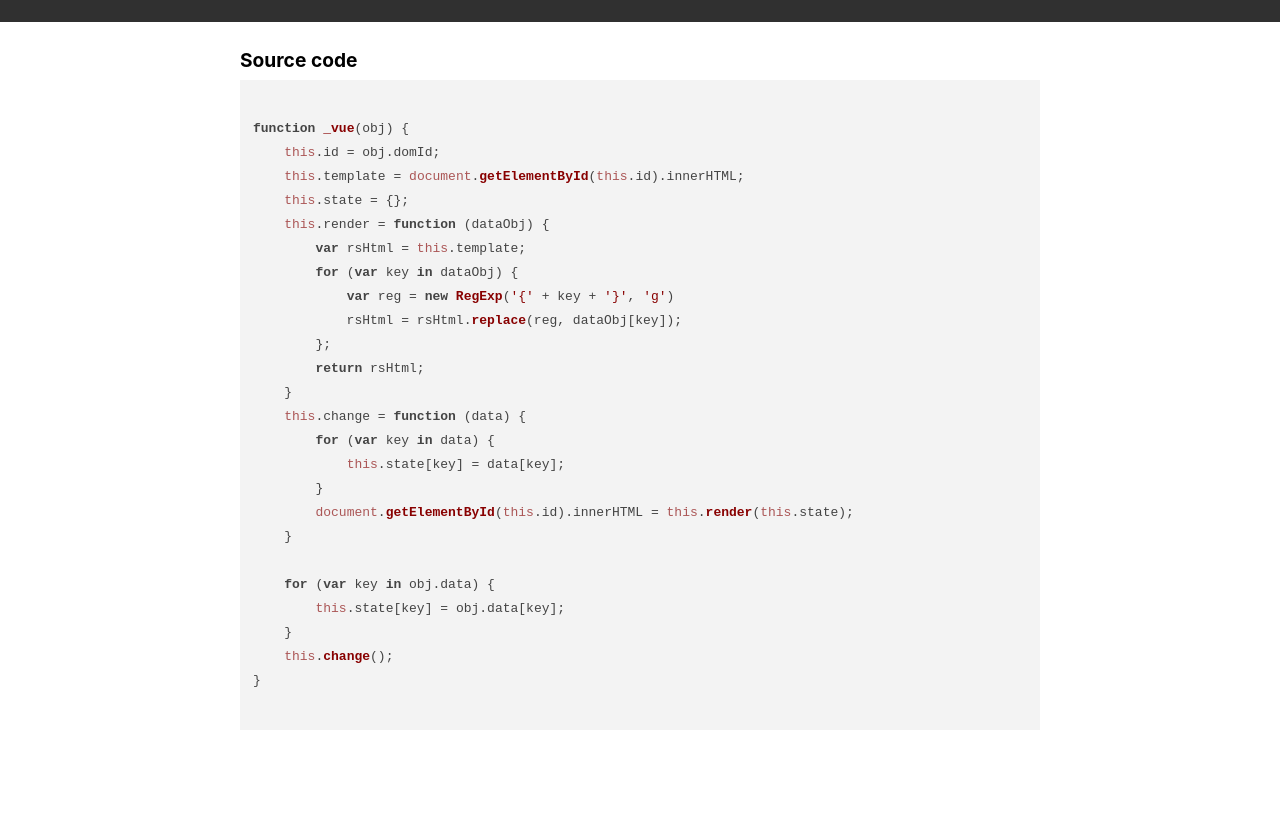
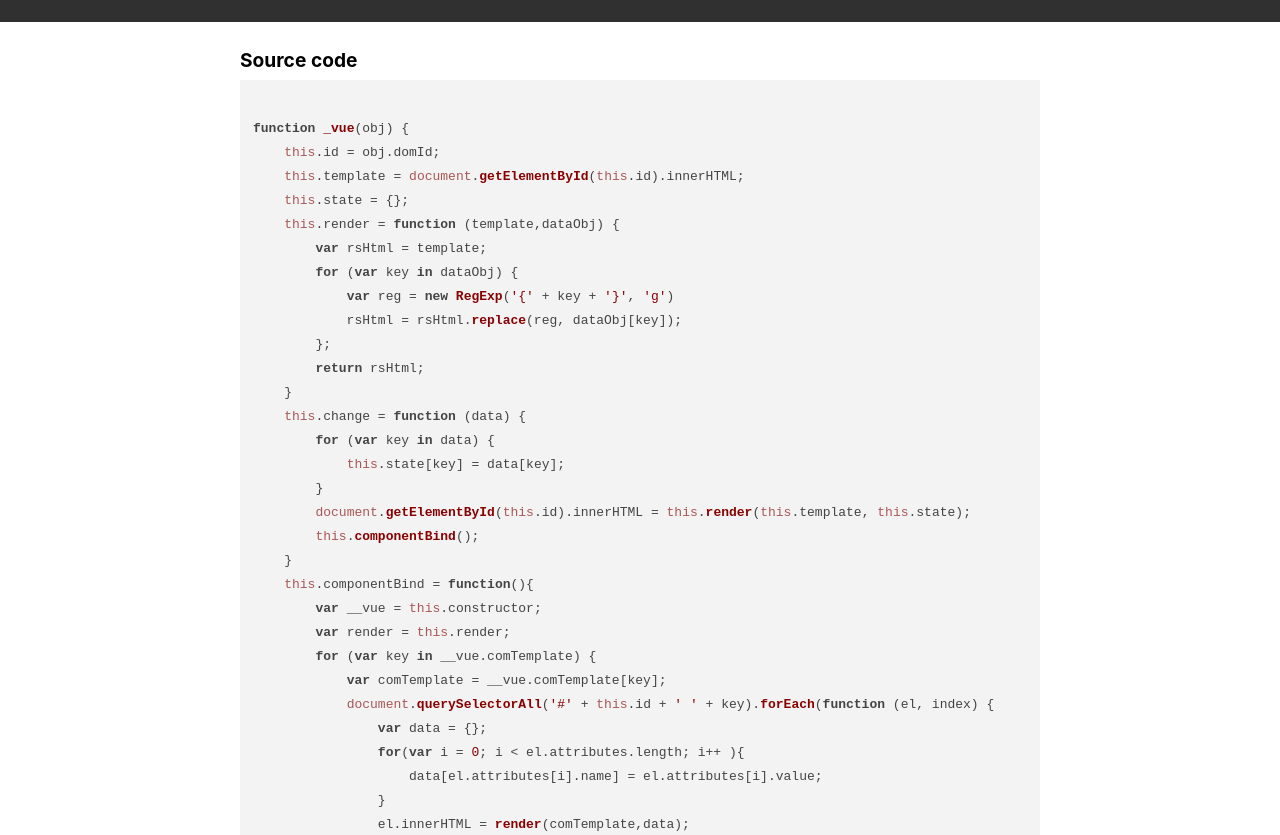
Before and after one commit to yecapee/_vue, a plain HTML site: page index.html in a window 1280 px wide. Shown: the part 573-1408 px from the top of the page. Drawn offline with nearby package versions, Linux system fonts and the light colour scheme.

Commit message:
web update

```diff
--- a/index.html
+++ b/index.html
@@ -209,8 +209,8 @@ function _vue(obj) {
     this.id = obj.domId;
     this.template = document.getElementById(this.id).innerHTML;
     this.state = {};
-    this.render = function (dataObj) {
-        var rsHtml = this.template;
+    this.render = function (template,dataObj) {
+        var rsHtml = template;
         for (var key in dataObj) {
             var reg = new RegExp('{' + key + '}', 'g')
             rsHtml = rsHtml.replace(reg, dataObj[key]);
@@ -221,7 +221,22 @@ function _vue(obj) {
         for (var key in data) {
             this.state[key] = data[key];
         }
-        document.getElementById(this.id).innerHTML = this.render(this.state);
+        document.getElementById(this.id).innerHTML = this.render(this.template, this.state);
+        this.componentBind();
+    }
+    this.componentBind = function(){
+        var __vue = this.constructor;
+        var render = this.render;
+        for (var key in __vue.comTemplate) {
+            var comTemplate = __vue.comTemplate[key];
+            document.querySelectorAll('#' + this.id + ' ' + key).forEach(function (el, index) {
+                var data = {};
+                for(var i = 0; i < el.attributes.length; i++ ){
+                    data[el.attributes[i].name] = el.attributes[i].value;
+                }
+                el.innerHTML = render(comTemplate,data);
+            })
+        }
     }
 
     for (var key in obj.data) {
@@ -229,8 +244,13 @@ function _vue(obj) {
     }
     this.change();
 }
+_vue.comTemplate = {};
+_vue.component = function(obj) {
+    this.comTemplate[obj.el] = obj.template;
+};
             </code>
         </pre>
+
         <h4 class="underLine">模板</h4>
         <p>從Vue模仿的模板寫法</p>
         <h6>HTML</h6>
```
